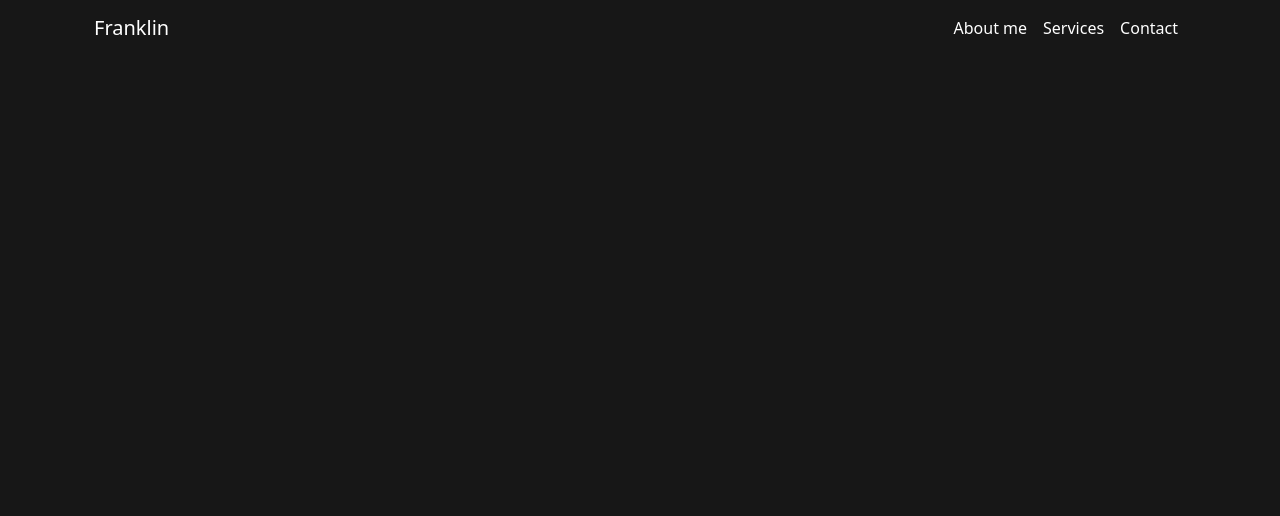
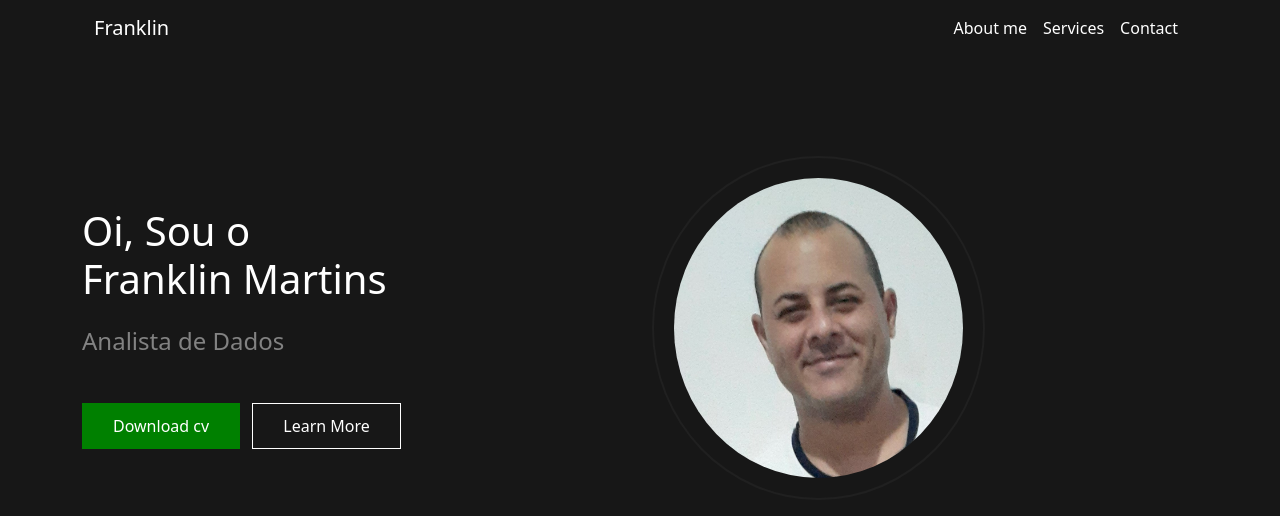
Before and after one commit to 123franklin321/portifolio, a plain HTML site: page index.html in a window 1280 px wide. Drawn offline with nearby package versions, Linux system fonts and the light colour scheme.

Commit message:
Criado home de perfil da capa

```diff
--- a/assets/css/style.css
+++ b/assets/css/style.css
@@ -6,3 +6,47 @@ body{
     font-size: 18px;
     margin: 0 20px;
 }
+.text-gray{
+    color: #828282
+}
+.my-10{
+    margin: 100px 0;
+}
+
+.btn{
+    border-radius: 0;
+    padding: 10px 30px;
+}
+
+.btn-primary {
+    background-color: green;
+    color: white;
+    border-color: green;
+}
+
+.btn-primary:hover{
+    background-color: greenyellow;
+    border-color: greenyellow;
+}
+
+.btn-outline-secondary{
+    color: white;
+    border-color: white;
+}
+
+.btn-outline-secondary:hover{
+    background-color: white;
+    color: #171717;
+    border-color: white;
+}
+
+.image-perfil{
+    border: 2px solid #202020;
+    border-radius: 50%;
+    padding: 20px;
+}
+
+.image-perfil img{
+    width: 100%;
+    border-radius: 50%;
+}
--- a/index.html
+++ b/index.html
@@ -34,6 +34,30 @@
           </nav>
     </div>
 </header>
+<main>
+  <div class="my-10"></div>
+  <section id="capa">
+    <div class="container">
+      <div class="row">
+        <div class="col-6 d-flex align-items-center">
+          <div>
+          <h1 class="text-white">Oi, Sou o <br> Franklin Martins</h1>
+          <h4 class="text-gray mt-4 mb-5">Analista de Dados</h4>
+          <button class="btn btn-primary me-2">Download cv</button>
+          <button class="btn btn-outline-secondary">Learn More</button>
+          </div>
+        </div>
+        <div class="col-6 d-flex align-items-center">
+          <div class="image-perfil">
+          <img src="assets/imagens/20200418_185734 (2).jpg" height="300px" width="300px">
+          </div>
+        </div>
+      </div>
+    </div>
+
+
+  </section>
+</main>
 
 
 
```
Also changed, not shown: assets/imagens/20200418_185734 (2).jpg (added).
